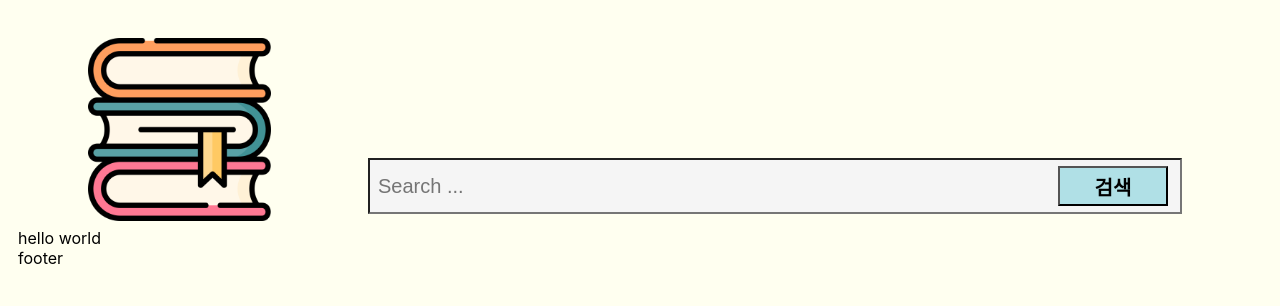
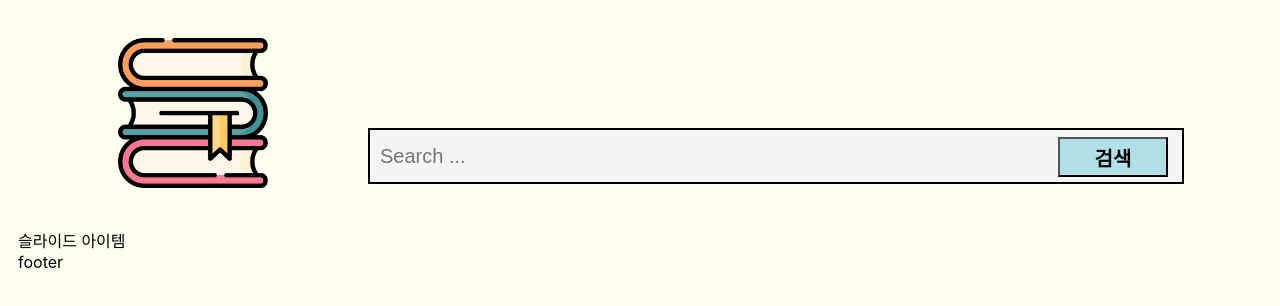
Before and after one commit to localBookStore/bookstore, a React (Create React App) app in the folder front-end/books/: page / in a window 1280 px wide. Shown: the top 306 px of the page. Built offline with nearby package versions, Linux system fonts and the light colour scheme.

Commit message:
delete .vscode

```diff
--- a/front-end/books/src/App.js
+++ b/front-end/books/src/App.js
@@ -1,6 +1,6 @@
 import './App.css';
-import Main from "./components/Main"
 import Header from "./components/HeaderPage/Header"
+import Main from "./components/MainPage/Main"
 import Footer from "./components/Footer"
 
 function App() {
--- a/front-end/books/src/components/HeaderPage/Header.css
+++ b/front-end/books/src/components/HeaderPage/Header.css
@@ -6,9 +6,9 @@
 
 .logo {
     position: absolute;
-    left:70px;
+    left:100px;
     top: 20px;
-    width:183px;
+    width:150px;
     height: auto;
     overflow: hidden;
 }
--- a/front-end/books/src/components/HeaderPage/SearchBar.css
+++ b/front-end/books/src/components/HeaderPage/SearchBar.css
@@ -1,20 +1,20 @@
-
 .search-items {
     position: absolute;
+    top: 110px;
     left: 350px;
-    top: 140px;
 }
 .search-bar {
+    border: 2px solid;
     background-color: whitesmoke;
     width:800px;
     height:50px;
     font-size: 20px;
-    padding-left:8px;
+    padding-left:10px;
 }
 .search-button {
     position: absolute;
     background-color: powderblue;
-    top: 8px;
+    top: 9px;
     left: 680px;
     width: 110px;
     height: 40px;
--- a/front-end/books/src/components/Main.js
+++ b/front-end/books/src/components/MainPage/Main.js
@@ -1,9 +1,10 @@
 import "./Main.css"
+import SlideItems from "./SlideItems"
 
 const Main = () => {
 
   return <div className="main">
-    hello world
+    <SlideItems />
   </div>
 }
 export default Main
--- /dev/null
+++ b/front-end/books/src/components/MainPage/SlideItems.js
@@ -0,0 +1,6 @@
+const SlideItems = () => {
+  return <>
+    <div>슬라이드 아이템</div>
+  </>
+}
+export default SlideItems;
```
Also changed, not shown: front-end/books/src/components/MainPage/Main.css (renamed from front-end/books/src/components/Main.css).
